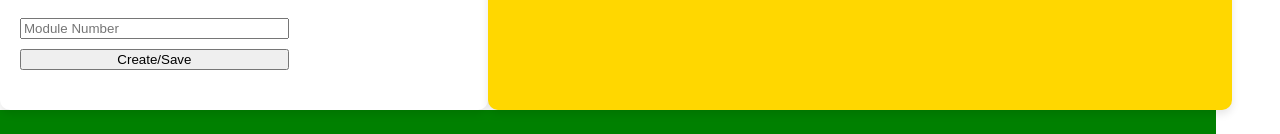
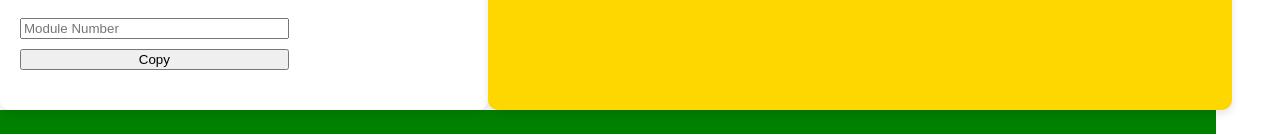
Before and after one commit to SkateCodeN/TemplateApp, a React (Create React App) app: page / in a window 1280 px wide. Shown: the part 290-424 px from the top of the page. Built offline with nearby package versions, Linux system fonts and the light colour scheme.

Commit message:
getLightness and we also can copy 2 clipboard

```diff
--- a/src/App.js
+++ b/src/App.js
@@ -1,6 +1,6 @@
 
 import './App.css';
-import { useState } from 'react';
+import { useEffect, useState } from 'react';
 import Template from './Template';
 import Module from './Modules';
 import JSONView from "./JSONView";
@@ -10,9 +10,22 @@ import { v4 as uuidv4 } from 'uuid';
 function App() {
   const [modules, setModules] = useState({});
   const [template, setTemplate] = useState({});
-
-
+  const [copySuccess, setCopySuccess] = useState('');
+  const copyTemplateToClipboard = async () => {
+    try {
+      // Stringify the template object to make it ready for copying
+      const templateStr = JSON.stringify(template, null, 2);
+      await navigator.clipboard.writeText(templateStr);
+      setCopySuccess('Template copied to clipboard!');
+    } catch (err) {
+      setCopySuccess('Failed to copy template.');
+      console.error('Failed to copy text to clipboard: ', err);
+    }
+  };
   //Lifted function that will be sent to
+  useEffect (() =>{
+    setCopySuccess("");
+  },[template])
   const createModules = (mainTemplate) => {
 
     const { moduleCount } = mainTemplate;
@@ -53,7 +66,7 @@ function App() {
 
         <div className="card">
           <h4>Template:</h4>
-          <Template createModules={createModules} />
+          <Template createModules={createModules} copy={copyTemplateToClipboard} copySuccess={copySuccess}/>
         </div>
 
         <JSONView template={template} />
--- a/src/ChildModule.js
+++ b/src/ChildModule.js
@@ -2,6 +2,7 @@ import React, { useState, useEffect} from "react";
 import './moduleCard.css';
 import Module from "./Modules";
 import { v4 as uuidv4 } from 'uuid';
+import { getLightness } from "./adjustShade";
 
 export default function ChildModule({pColor,parentID, module, onChange }) {
     // Create a single state object that contains all properties
@@ -140,6 +141,7 @@ export default function ChildModule({pColor,parentID, module, onChange }) {
                     <p>Parent ID: {parentID.slice(-5)}</p>
                     <p>id: {modifiedID}</p>
                     <p>Color:{pColor}</p>
+                    <p>getLightness:{getLightness(pColor)}</p>
                 </div>
             </div>
 
--- a/src/Template.js
+++ b/src/Template.js
@@ -3,7 +3,7 @@ import { useState,useEffect } from "react";
 import { v4 as uuidv4 } from 'uuid';
 
 
-export default function Template({createModules}){
+export default function Template({createModules,copy,copySuccess}){
   const [moduleCount, setModuleCount] = useState(0);
   const [name,setName] = useState("");
   const[description,setDescription] = useState("");
@@ -22,15 +22,8 @@ export default function Template({createModules}){
     createModules(updatedTemplate);
   },[name,description,moduleCount]);
 
-  const handleClick = () =>
-  {
 
-    console.log(`current Data: name: ${name},
-      description: ${description},
-      module count: ${moduleCount}`);
 
-    //createModules(template);
-  };
 
   return (
     <div style={{display:"flex", flexDirection:"column", width:"60%", margin:"20px 0"}}>
@@ -51,7 +44,8 @@ export default function Template({createModules}){
         placeholder="Module Number"
       />
 
-      <button type="button" onClick={handleClick}>Create/Save</button>
+      <button type="button" onClick={copy}>Copy</button>
+      {copySuccess && <div>{copySuccess}</div>}
     </div>
   );
 }
```
Also changed, not shown: 1 other file (tests, documents, lock files or other folders).
